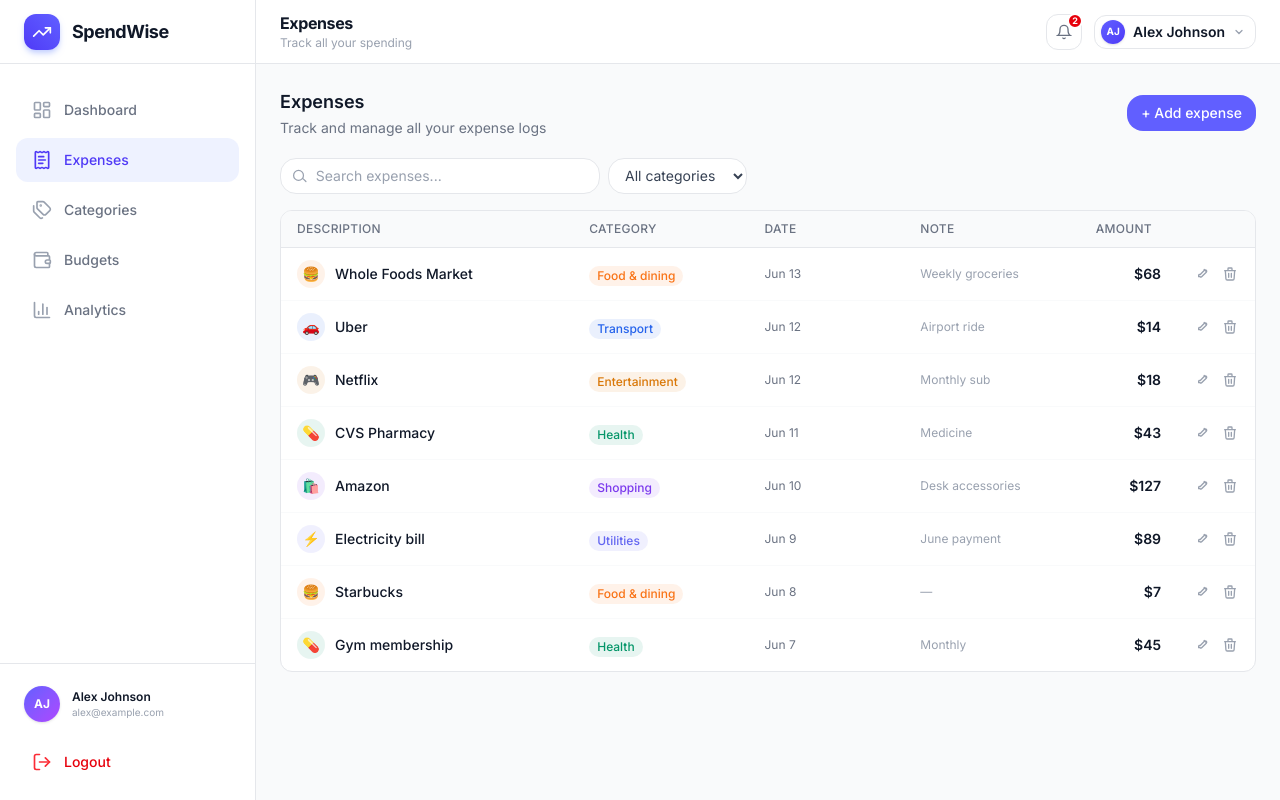
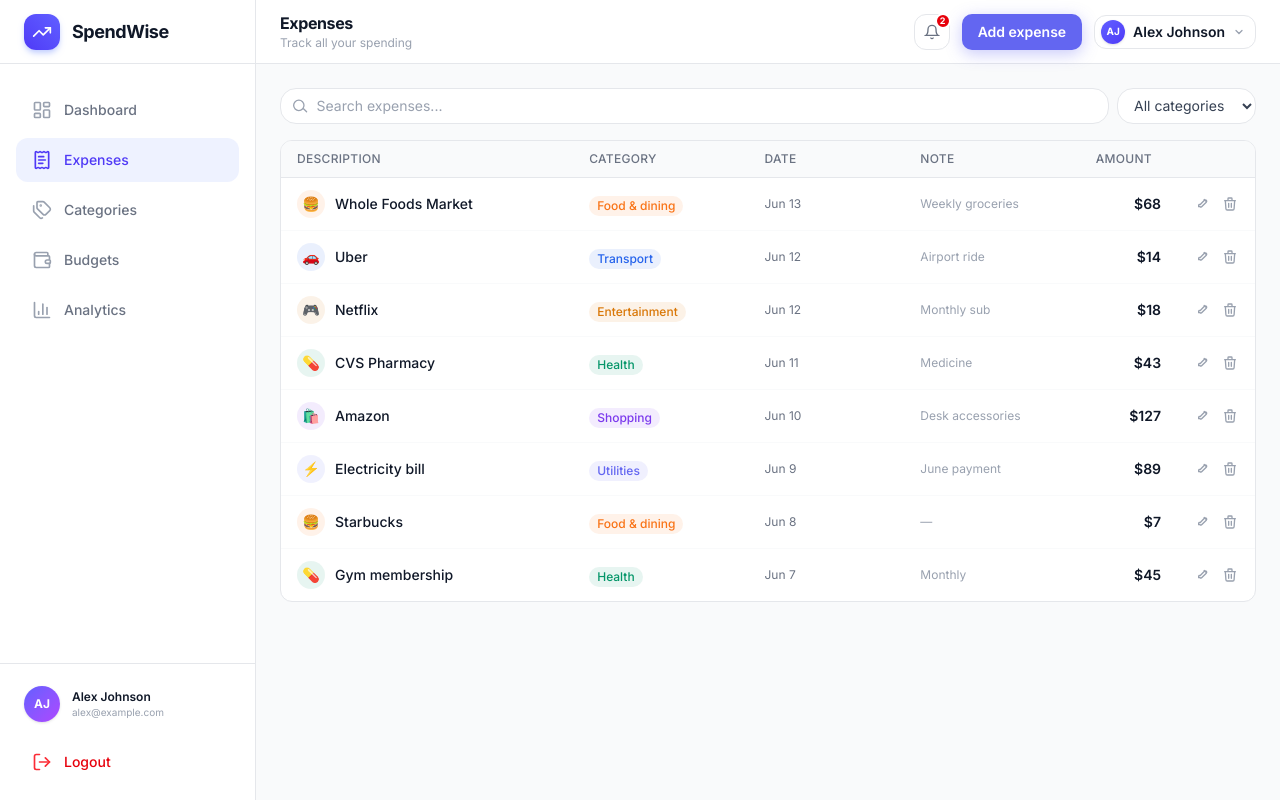
Before and after one commit to Nitesh-77-notty/Expenses_Tracker, a React app in the folder frontend/: page /expenses in a window 1280 px wide. Built offline with nearby package versions, Linux system fonts and the light colour scheme; the HTML template or start-up script is replaced by a standard one.

Commit message:
feat: add main button and make the button dynmaic for each page

```diff
--- a/frontend/src/components/Header.jsx
+++ b/frontend/src/components/Header.jsx
@@ -1,31 +1,38 @@
 import { useState } from "react";
 import { useLocation } from "react-router-dom";
 import { useAuth } from "../context/AuthContext.jsx";
+import MainButton from "./MainButton.jsx";
 
 const PAGES = {
   "/": {
     title: "Dashboard",
     subtitle: "Your financial overview",
+    buttonName: null,
   },
   "/dashboard": {
     title: "Dashboard",
     subtitle: "Your financial overview",
+    buttonName: null,
   },
   "/expenses": {
     title: "Expenses",
     subtitle: "Track all your spending",
+    buttonName: "Add expense",
   },
   "/budgets": {
     title: "Budget",
     subtitle: "Manage your monthly limits",
+    buttonName: "Add budget",
   },
   "/analytics": {
     title: "Analytics",
     subtitle: "Insights and trends",
+    buttonName: null,
   },
   "/categories": {
     title: "Categories",
     subtitle: "Organise your spending",
+    buttonName: "Add category",
   },
 };
 
@@ -53,7 +60,11 @@
   },
 ];
 
-export default function Header({ title: overrideTitle, sidebarWidth = 240 }) {
+export default function Header({
+  title: overrideTitle,
+  sidebarWidth = 240,
+  onButtonClick,
+}) {
   const location = useLocation();
   const { user, logout } = useAuth();
 
@@ -181,6 +192,9 @@
           )}
         </div>
 
+        {pageInfo.buttonName && (
+          <MainButton onClick={onButtonClick}>{pageInfo.buttonName}</MainButton>
+        )}
         {/* Profile / User Info */}
         <div className="relative">
           <button
--- a/frontend/src/components/MainButton.jsx
+++ b/frontend/src/components/MainButton.jsx
@@ -1,7 +1,30 @@
-import React from "react";
+import { motion } from "framer-motion";
 
-const MainButton = () => {
-  return <div>MainButton</div>;
+const MainButton = ({
+  children,
+  onClick,
+  type = "button",
+  disabled = false,
+  className = "",
+}) => {
+  return (
+    <motion.button
+      type={type}
+      onClick={onClick}
+      disabled={disabled}
+      whileHover={{ y: -2, scale: 1.02 }}
+      whileTap={{ scale: 0.97 }}
+      transition={{ type: "spring", stiffness: 400, damping: 20 }}
+      className={`flex items-center justify-center gap-2 py-2 px-4 rounded-[10px] text-sm md:text-md font-semibold text-nowrap disabled:opacity-70 disabled:cursor-not-allowed hover:cursor-pointer ${className}`}
+      style={{
+        background: "var(--color-accent)",
+        color: "#ffffff",
+        boxShadow: "0 4px 16px rgba(99,102,241,.35)",
+      }}
+    >
+      {children}
+    </motion.button>
+  );
 };
 
 export default MainButton;
--- a/frontend/src/pages/Expenses.jsx
+++ b/frontend/src/pages/Expenses.jsx
@@ -114,25 +114,8 @@
 
   return (
     <div className="p-6">
-      {/* Topbar */}
-      <div className="flex items-center justify-between mb-5">
-        <div>
-          <h1 className="text-lg font-semibold text-gray-900">Expenses</h1>
-          <p className="text-sm text-gray-500 mt-0.5">
-            Track and manage all your expense logs
-          </p>
-        </div>
-        <button
-          onClick={() => setShowModal(true)}
-          className="flex items-center gap-1.5 bg-indigo-500 hover:bg-indigo-600 text-white text-sm font-medium px-3.5 py-2 rounded-lg transition-colors"
-        >
-          + Add expense
-        </button>
-      </div>
-
-      {/* Filters */}
       <div className="flex items-center gap-2 mb-4">
-        <div className="flex items-center gap-2 bg-white border border-gray-200 rounded-lg px-3 h-9 flex-1 max-w-xs">
+        <div className="flex items-center gap-2 bg-white border border-gray-200 rounded-lg px-3 h-9 flex-1 ">
           <svg
             className="w-4 h-4 text-gray-400"
             fill="none"
@@ -151,7 +134,7 @@
             placeholder="Search expenses..."
             value={search}
             onChange={(e) => setSearch(e.target.value)}
-            className="bg-transparent text-sm text-gray-900 outline-none w-full placeholder-gray-400"
+            className="bg-transparent text-sm text-gray-900 outline-none w-full  placeholder-gray-400"
           />
         </div>
         <select
```
